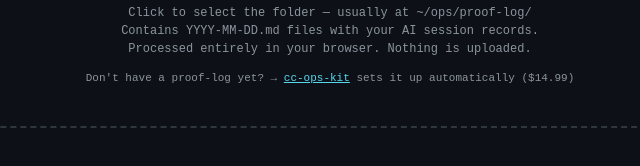
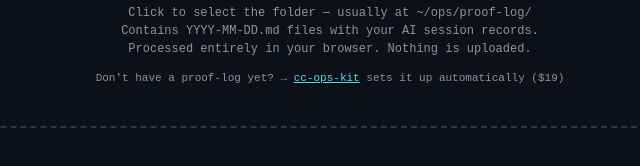
Before and after one commit to yurukusa/cc-shift, a website: page index.html in a window 1280 px wide. Shown: the part 202-368 px from the top of the page, 310-950 px from the left. Drawn offline with Linux system fonts and the light colour scheme.

Commit message:
fix: update cc-ops-kit price to $19

```diff
--- a/index.html
+++ b/index.html
@@ -80,7 +80,7 @@
     <p>Click to select the folder — usually at <code>~/ops/proof-log/</code><br>
     Contains <code>YYYY-MM-DD.md</code> files with your AI session records.<br>
     Processed entirely in your browser. Nothing is uploaded.</p>
-    <p style="margin-top:12px;font-size:11px;color:var(--muted)">Don't have a proof-log yet? → <a href="https://yurukusa.github.io/cc-ops-kit-landing/" target="_blank" style="color:var(--cyan)">cc-ops-kit</a> sets it up automatically ($14.99)</p>
+    <p style="margin-top:12px;font-size:11px;color:var(--muted)">Don't have a proof-log yet? → <a href="https://yurukusa.github.io/cc-ops-kit-landing/" target="_blank" style="color:var(--cyan)">cc-ops-kit</a> sets it up automatically ($19)</p>
   </div>
 
   <div id="output">
```
